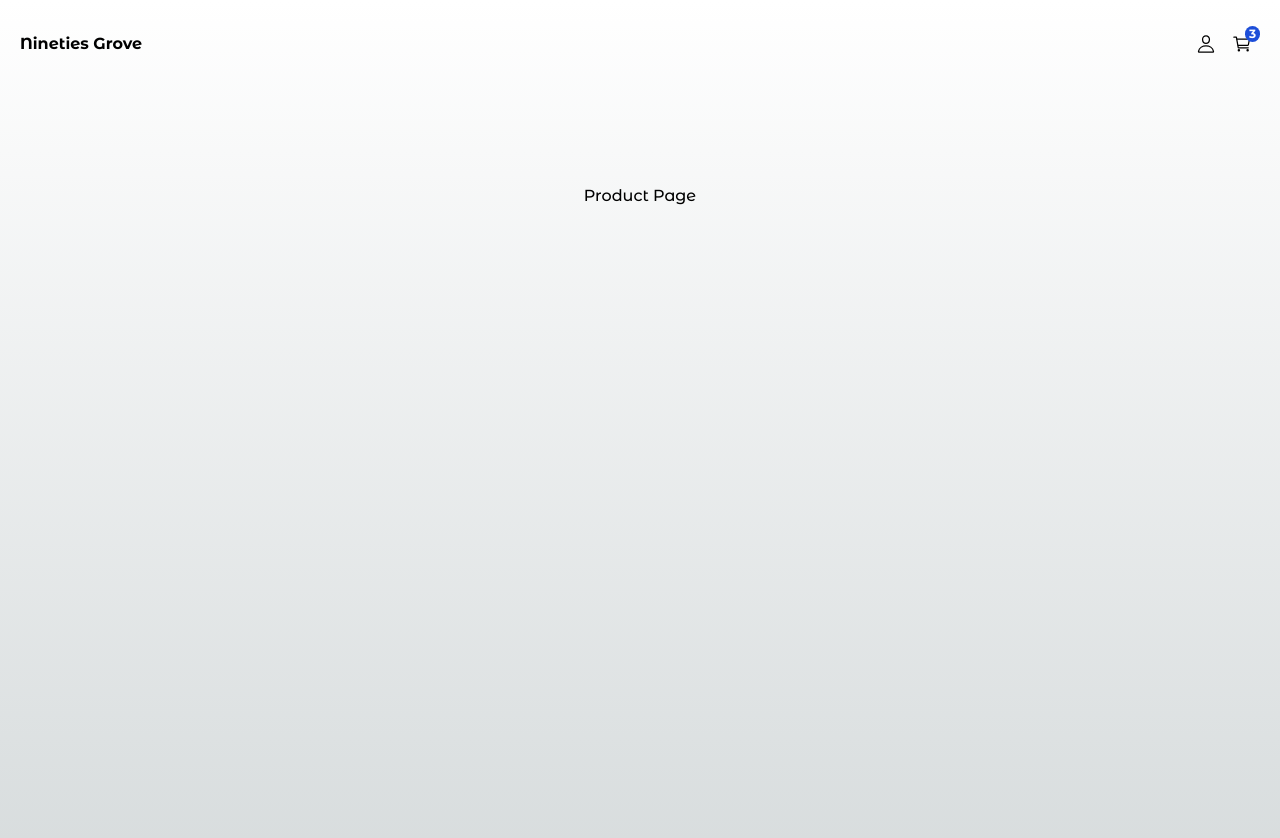
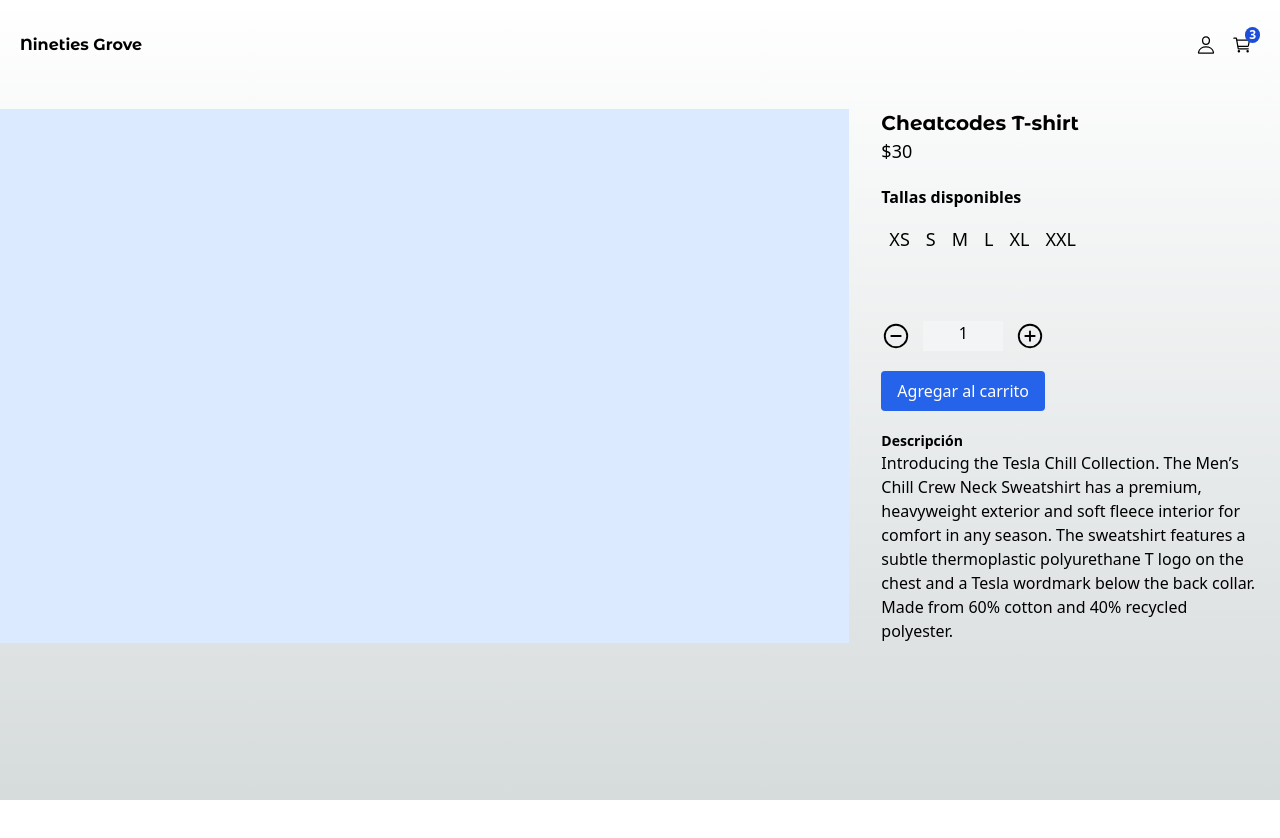
Before and after one commit to diegovaldesjr/ecommerce-nineties-grove, a Next.js app: page /product/tshirt_gta in a window 1280 px wide. Shown: the top 838 px of the page. After the commit the page ends 800 px from the top, so only its background shows below. Built offline with nearby package versions, Linux system fonts and the light colour scheme.

Commit message:
product page details

```diff
--- a/package.json
+++ b/package.json
@@ -9,6 +9,7 @@
     "lint": "next lint"
   },
   "dependencies": {
+    "clsx": "^2.1.0",
     "next": "14.1.0",
     "react": "^18",
     "react-dom": "^18",
--- a/src/app/(shop)/product/[slug]/page.jsx
+++ b/src/app/(shop)/product/[slug]/page.jsx
@@ -1,8 +1,39 @@
+import { notFound } from "next/navigation";
+import { initialData } from "@/seed"
+import { titleFont } from "@/config/fonts";
+import { ColorSelector, QuantitySelector, SizeSelector } from "@/components";
 
-export default function() {
+const {products} = initialData
+
+export default function({params}) {
+  const {slug} = params
+  const product = initialData.products.find( product => product.slug === slug)
+
+  if (!product) {
+    notFound
+  }
+
   return (
-    <main className="flex min-h-screen flex-col items-center justify-between p-24">
-      <h1>Product Page</h1>
-    </main>
+    <div className="mt-5 mb-20 grid md:grid-cols-3 gap-3">
+      <div className="col-span-1 md:col-span-2 bg-blue-100">
+      </div>
+
+      <div className="col-span-1 px-5">
+        <h1 className={`${titleFont.className} antialiased font-bold text-xl`}>
+          {product.title}
+        </h1>
+        <p className="text-lg mb-5">${product.price}</p>
+        <SizeSelector availableSizes={product.sizes}/>
+        <ColorSelector colors={product.colors} />
+        <QuantitySelector quantity={1}/>
+        <button className="btn-primary my-5">
+          Agregar al carrito
+        </button>
+        <h3 className="font-bold text-sm">Descripción</h3>
+        <p className="font-light">
+          {product.description}
+        </p>
+      </div>
+    </div>
   );
 }
--- a/src/app/layout.jsx
+++ b/src/app/layout.jsx
@@ -1,5 +1,4 @@
 import "./globals.css";
-import { titleFont } from '@/config/fonts'
 
 export const metadata = {
   title: "Nineties Grove",
@@ -9,7 +8,7 @@
 export default function RootLayout({ children }) {
   return (
     <html lang="en">
-      <body className={titleFont.className}>{children}</body>
+      <body>{children}</body>
     </html>
   );
 }
--- a/src/components/index.js
+++ b/src/components/index.js
@@ -2,3 +2,6 @@
 export * from './ui/not-found/PageNotFound'
 export * from './products/product-grid/ProductGrid'
 export * from './products/product-grid/ProductGridItem'
+export * from './products/size-selector/SizeSelector'
+export * from './products/quantity-selector/QuantitySelector'
+export * from './products/color-selector/ColorSelector'
--- /dev/null
+++ b/src/components/products/color-selector/ColorSelector.jsx
@@ -0,0 +1,20 @@
+'use client'
+
+import { useState } from "react"
+
+export const ColorSelector = ({colors}) => {
+    const [selectedColor, setSelectedColor] = useState(colors[0])
+    return (
+    <div className="flex">
+      {
+        colors.map( color => (
+          <button
+            key={color}
+            className={`rounded-full border-1 border-black w-8 h-8 mr-2 mb-4 bg-[${color}]`}
+            onClick={() => setSelectedColor(color)}
+          />
+        ))
+      }
+    </div>
+  )
+}
--- /dev/null
+++ b/src/components/products/quantity-selector/QuantitySelector.jsx
@@ -0,0 +1,29 @@
+'use client'
+
+import { useState } from "react"
+import { IoAddCircleOutline, IoRemoveCircleOutline } from "react-icons/io5"
+
+export const QuantitySelector = ({quantity}) => {
+    const [count, setCount] = useState(quantity)
+
+    const onQuantityChanged = (value) => {
+        if (count + value < 1 ) return
+        setCount(count + value)
+    }
+
+  return (
+    <div className="flex">
+      <button onClick={() => onQuantityChanged(-1)}>
+        <IoRemoveCircleOutline size={30} />
+      </button>
+
+      <span className="w-20 mx-3 px-5 bg-gray-100 text-center">
+        {count}
+        </span>
+
+      <button onClick={() => onQuantityChanged(1)}>
+        <IoAddCircleOutline size={30} />
+      </button>
+    </div>
+  )
+}
--- /dev/null
+++ b/src/components/products/size-selector/SizeSelector.jsx
@@ -0,0 +1,29 @@
+import { clsx } from 'clsx';
+
+export const SizeSelector = ({availableSizes, selectedSize = null}) => {
+  return (
+    <div className="my-5">
+      <h3 className="font-bold mb-4">Tallas disponibles</h3>
+
+      <div className="flex">
+        {
+          availableSizes.map(size => (
+            <button
+              key={size}
+              className={
+                clsx(
+                  "mx-2 hover:underline text-lg",
+                  {
+                    'underline': size === selectedSize
+                  }
+                )
+              }
+            >
+              {size}
+            </button>
+          ))
+        }
+      </div>
+    </div>
+  )
+}
```
Also changed, not shown: 1 other file (tests, documents, lock files or other folders).
